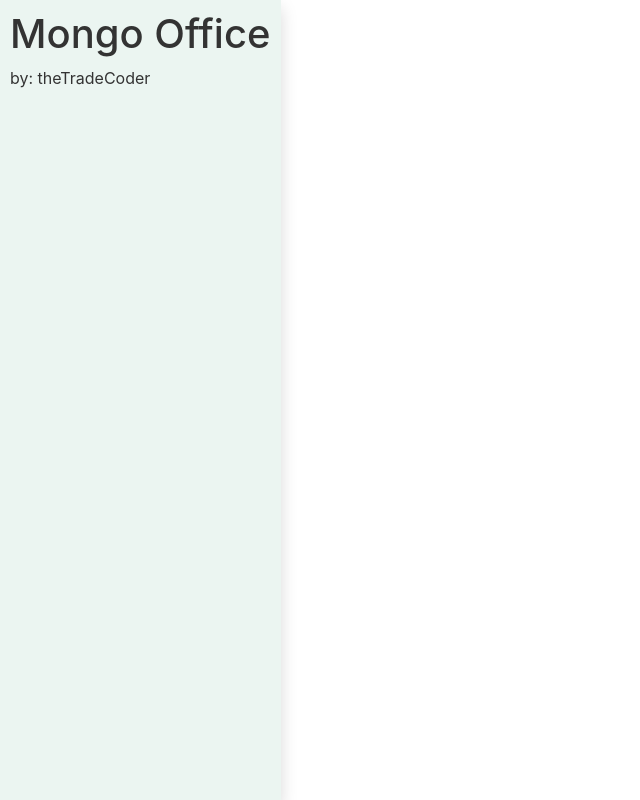
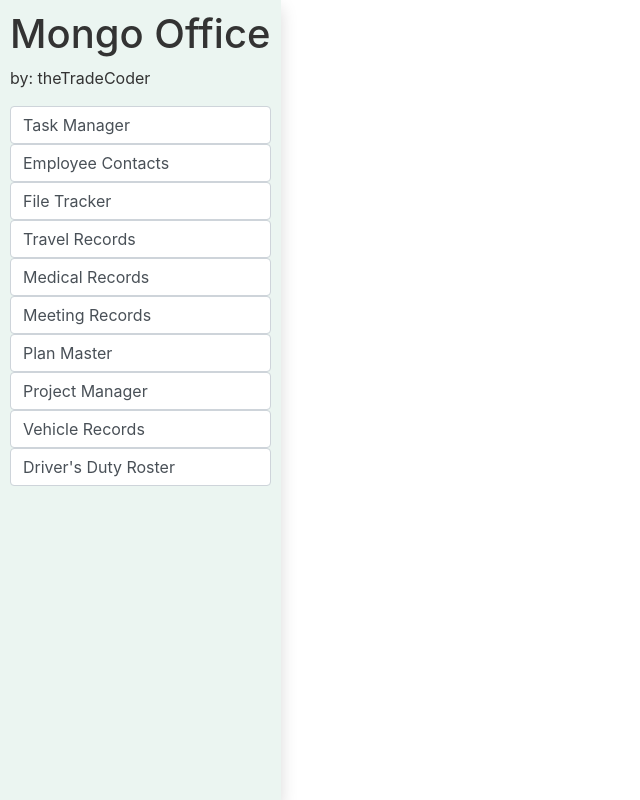
Before and after one commit to mydigita/mongo-office, a React (Create React App) app: page / in a window 1280 px wide. Shown: the whole page, without its empty margins (0-640 px from the left). Built offline with nearby package versions, Linux system fonts and the light colour scheme.

Commit message:
local update

```diff
--- a/src/components/side-nav.component.js
+++ b/src/components/side-nav.component.js
@@ -12,6 +12,16 @@ export default function SideNav(){
                 <h1>Mongo Office</h1>
                 <p>by: theTradeCoder</p>
             </div>
+                <a href="/task-manager/" className="form-control">Task Manager</a>
+                <a href="/employee-contacts/" className="form-control">Employee Contacts</a>
+                <a href="/file-tracker/" className="form-control">File Tracker</a>
+                <a href="/travel-records/" className="form-control">Travel Records</a>
+                <a href="/medical-records/" className="form-control">Medical Records</a>
+                <a href="/meeting-records/" className="form-control">Meeting Records</a>
+                <a href="/plan-master/" className="form-control">Plan Master</a>
+                <a href="/project-manager/" className="form-control">Project Manager</a>
+                <a href="/vehicle-records/" className="form-control">Vehicle Records</a>
+                <a href="/driver-duty-roster/" className="form-control">Driver's Duty Roster</a>
             <div>
 
             </div>
```
